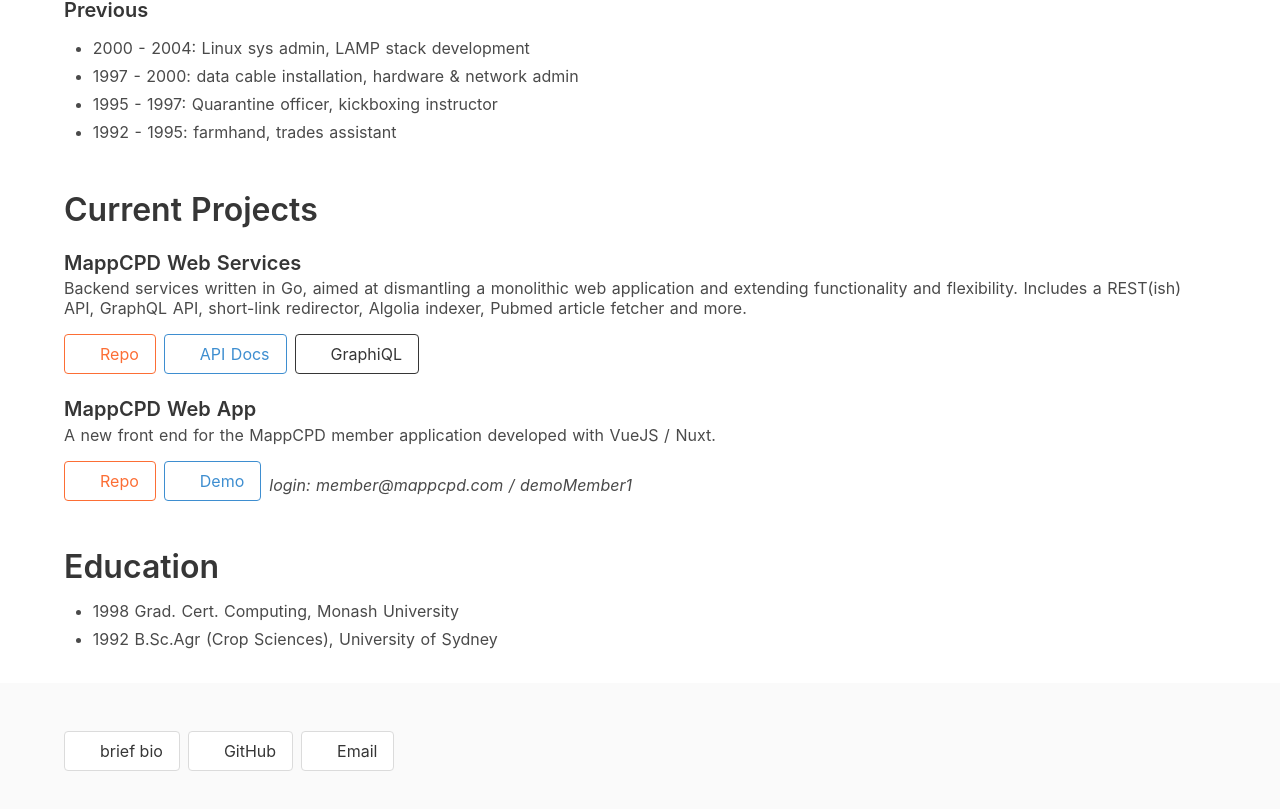
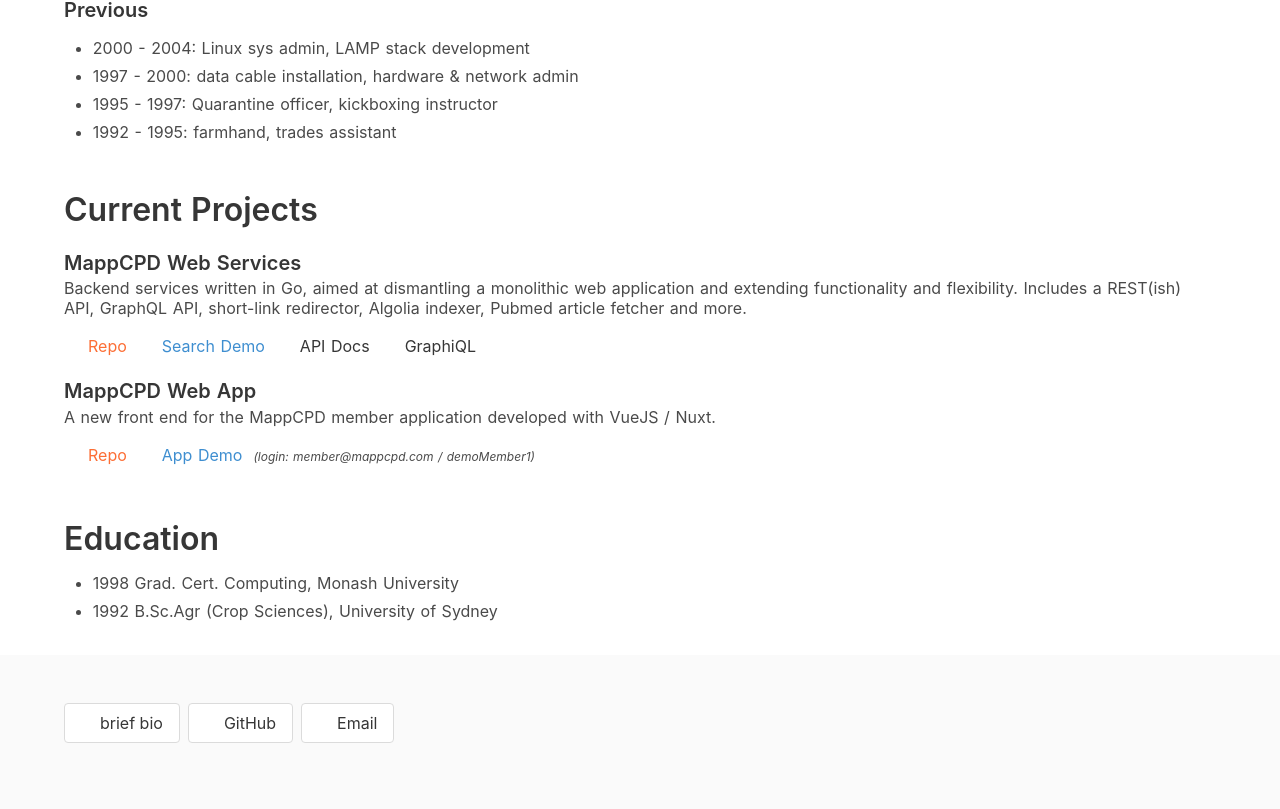
Before and after one commit to mikedonnici/mikedonnici, a Nuxt app: page / in a window 1280 px wide. Shown: the part 691-1500 px from the top of the page. Built offline with nearby package versions, Linux system fonts and the light colour scheme.

Commit message:
Add resources search demo link, remove button links

```diff
--- a/pages/index.vue
+++ b/pages/index.vue
@@ -67,36 +67,37 @@
           <p class="subtitle is-6">Backend services written in Go, aimed at dismantling a monolithic web application
             and extending functionality and flexibility. Includes a REST(ish) API, GraphQL API, short-link redirector,
             Algolia indexer, Pubmed article fetcher and more.</p>
-          <p class="buttons">
-            <a class="button is-warning is-outlined" href="https://github.com/mappcpd/web-services/"
-               target="_blank">
+          <p>
+            <a class="has-text-warning" href="https://github.com/mappcpd/web-services/" target="_blank">
               <span class="icon"><i class="fab fa-github"></i></span>
               <span>Repo</span>
-            </a>
-            <a class="button is-info is-outlined" href="https://api-docs.mappcpd.com/" target="_blank">
+            </a>&nbsp;
+            <a class="has-text-info" href="https://h1-resources.netlify.com" target="_blank">
+              <span class="icon"><i class="fas fa-external-link-alt"></i></span>
+              <span>Search Demo</span>
+            </a>&nbsp;
+            <a class="has-text-dark" href="https://api-docs.mappcpd.com/" target="_blank">
               <span class="icon"><i class="fas fa-file"></i></span>
               <span>API Docs</span>
-            </a>
-            <a class="button is-dark is-outlined" href="http://mappcpd-csanz-graphql.herokuapp.com/graphql"
-               target="_blank">
+            </a>&nbsp;
+            <a class="has-text-dark" href="http://mappcpd-csanz-graphql.herokuapp.com/graphql" target="_blank">
               <span class="icon"><i class="fas fa-file"></i></span>
               <span>GraphiQL</span>
-            </a>
+            </a>&nbsp;
           </p>
           <article>
             <h5 class="title is-5">MappCPD Web App</h5>
             <p class="subtitle is-6">A new front end for the MappCPD member application developed with VueJS / Nuxt.</p>
-            <p class="buttons">
-              <a class="button is-warning is-outlined" href="https://github.com/cardiacsociety/h1-bulma"
-                 target="_blank">
+            <p>
+              <a class="has-text-warning" href="https://github.com/cardiacsociety/h1-bulma" target="_blank">
                 <span class="icon"><i class="fab fa-github"></i></span>
                 <span>Repo</span>
-              </a>
-              <a class="button is-info is-outlined" href="https://h1-demo.csanz.io" target="_blank">
+              </a>&nbsp;
+              <a class="has-text-info" href="https://h1-demo.csanz.io" target="_blank">
                 <span class="icon"><i class="fas fa-external-link-alt"></i></span>
-                <span>Demo</span>
-              </a>
-              <span class="is-italic">login: member@mappcpd.com / demoMember1</span>
+                <span>App Demo</span>
+              </a>&nbsp;
+              <span class="is-italic is-size-7">(login: member@mappcpd.com / demoMember1)</span>
             </p>
           </article>
         </div>
```
